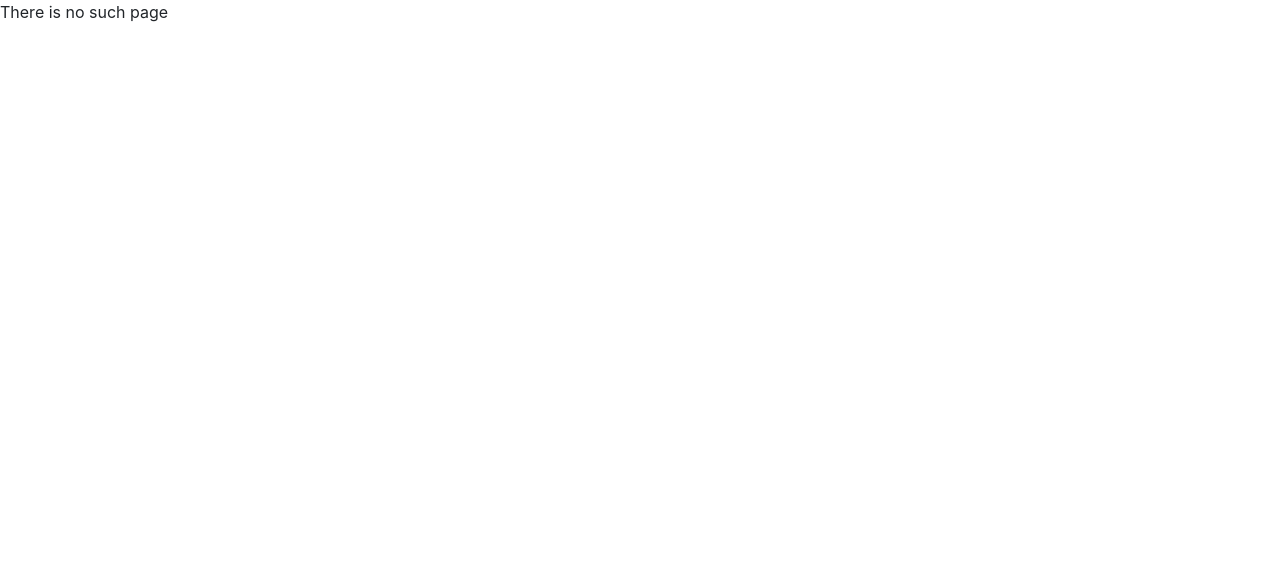
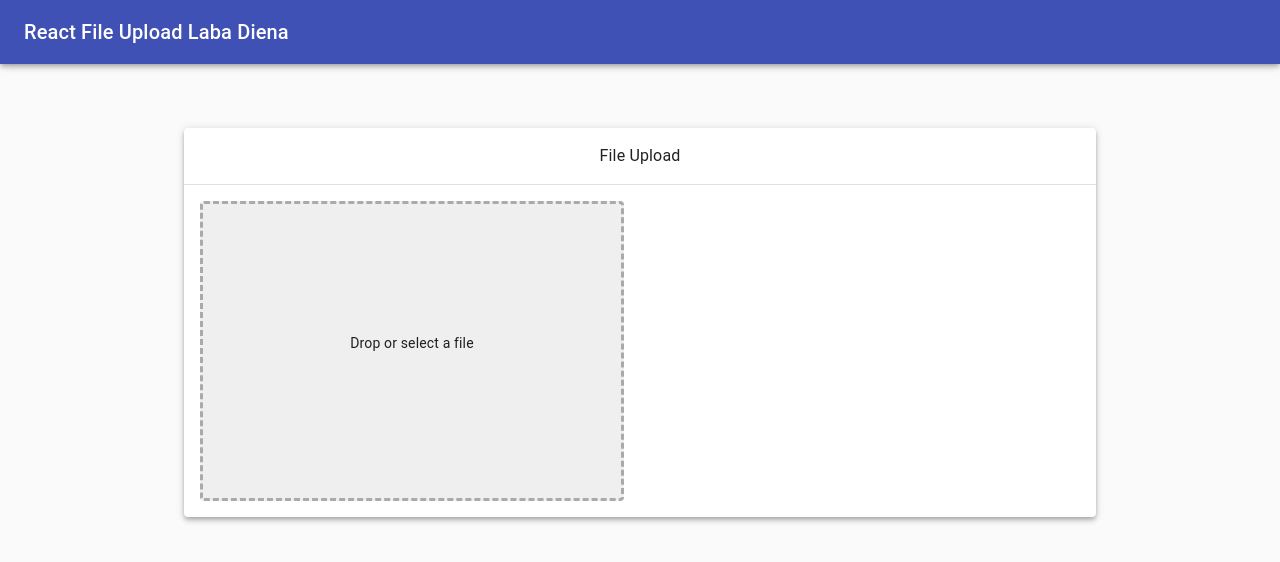
Before and after one commit to wishpath/-CSVReaderFrontendReact, a React (Create React App) app: page /upload in a window 1280 px wide. Shown: the top 562 px of the page. Built offline with nearby package versions, Linux system fonts and the light colour scheme.

Commit message:
react drop zone added

```diff
--- a/package.json
+++ b/package.json
@@ -3,13 +3,17 @@
   "version": "0.1.0",
   "private": true,
   "dependencies": {
+    "@material-ui/core": "^4.12.4",
+    "@material-ui/icons": "^4.11.3",
     "@testing-library/jest-dom": "^5.16.5",
     "@testing-library/react": "^13.4.0",
     "@testing-library/user-event": "^13.5.0",
     "axios": "^1.3.2",
     "bootstrap": "^4.6.2",
+    "clsx": "^1.2.1",
     "react": "^18.2.0",
     "react-dom": "^18.2.0",
+    "react-dropzone": "^14.2.3",
     "react-router-dom": "^6.8.1",
     "react-scripts": "5.0.1",
     "web-vitals": "^2.1.4"
--- a/src/App.js
+++ b/src/App.js
@@ -1,5 +1,6 @@
 import UploadEmployees from "./components/UploadEmployees";
 import NotFound from "./components/NotFound";
+import Upload from "./components/Upload";
 import {BrowserRouter as Router, Routes, Route}
 from "react-router-dom";
 
@@ -9,6 +10,7 @@ function App(){
       <Routes>
         <Route exact path="/" element={<UploadEmployees/>} />
         <Route path="*" element={<NotFound/>}/>
+        <Route path="/upload" element={<Upload/>}/>
       </Routes>
     </Router>
   )
--- /dev/null
+++ b/src/components/Upload.js
@@ -0,0 +1,109 @@
+import React from "react";
+// import uploadService from "../services/upload.service";
+import AppBar from '@material-ui/core/AppBar';
+import Toolbar from '@material-ui/core/Toolbar';
+import Typography from '@material-ui/core/Typography';
+import CssBaseline from "@material-ui/core/CssBaseline";
+import Container from "@material-ui/core/Container";
+import Paper from '@material-ui/core/Paper';
+import Grid from "@material-ui/core/Grid";
+//import 'bootstrap/dist/css/bootstrap.css'
+import Divider from "@material-ui/core/Divider";
+import {useDropzone} from 'react-dropzone';
+import RootRef from '@material-ui/core/RootRef';
+import {makeStyles} from '@material-ui/core/styles';
+
+const useStyles = makeStyles((theme)=>({
+    dropZoneContainer:{
+        height:300,
+        background:"#efefef",
+        display: 'flex',
+        alignItems: 'center',
+        justifyContent: "center",
+        borderStyle: "dashed",
+        borderColor: "#aaa"
+    }
+}))
+
+const Upload = () => {
+    const classes = useStyles();
+    const onDrop = React.useCallback((acceptedFiles) => {
+        console.log(acceptedFiles);
+   });
+    const { getRootProps, getInputProps } = useDropzone({
+        multiple:false,
+        onDrop,
+    });
+
+   const {ref,...rootProps} = getRootProps();
+
+
+
+
+
+
+
+
+
+
+//   const onDrop = React.useCallback((acceptedFiles) => {
+//     const fileDropped = acceptedFiles[0];
+//     if (fileDropped["type"].split("/")[0] === "image") {
+//     //   setSelectedImageFile(fileDropped);
+//       return;
+//     }
+//     // setFile(fileDropped);
+//     const previewUrl = URL.createObjectURL(fileDropped);
+//     // setPreview(previewUrl);
+//     // setSuccess(false);
+//     // setPercent(0);
+//   },[]);
+
+
+
+
+
+
+
+    return(
+        //<div>klxxxxspavyzdys</div>
+        <>
+        <CssBaseline/>
+        <AppBar position="fixed">
+            <Toolbar>
+                <Typography variant="h6">React File Upload Laba Diena</Typography>
+            </Toolbar>
+        </AppBar>
+        <Toolbar/>
+        <Toolbar/>
+        <Container maxWidth="md">
+            <Paper elevation={4}>
+                <Grid container>
+                    <Grid item xs={12}>
+                        <Typography align="center" style={{padding:16}}>
+                            File Upload
+                        </Typography>
+                        <Divider/>
+                    </Grid>
+                    <Grid item xs={6} style={{padding:16}}>
+
+                         <RootRef  rootRef={ref}>
+                         <Paper {...rootProps} elevation={0}
+                         className={classes.dropZoneContainer}>
+
+                            <input {...getInputProps()}/>
+                            <p>Drop or select a file</p>
+                        </Paper>
+                        </RootRef>
+
+
+                    </Grid>
+                    <Grid item xs = {6} ></Grid>
+                </Grid>
+            </Paper>
+        </Container>
+        </>
+    );
+}
+
+export default Upload;
--- a/src/components/UploadEmployees.js
+++ b/src/components/UploadEmployees.js
@@ -1,5 +1,4 @@
 import { useEffect, useState } from "react";
-//import './App.css';
 import employeeService from "../services/employee.service";
 import 'bootstrap/dist/css/bootstrap.css'
 
```
Also changed, not shown: src/components/CropImage.js (added, +105 -0 lines), src/services/upload.service.js (added, +7 -0 lines), 2 other files (tests, documents, lock files or other folders).
